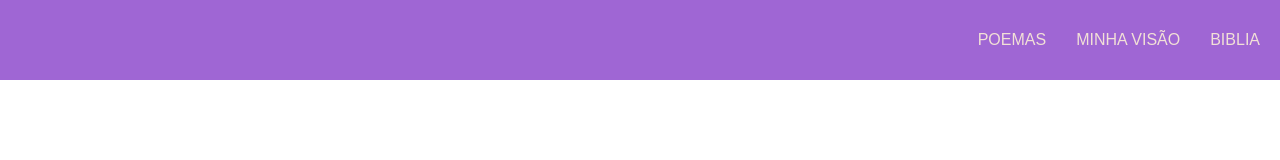
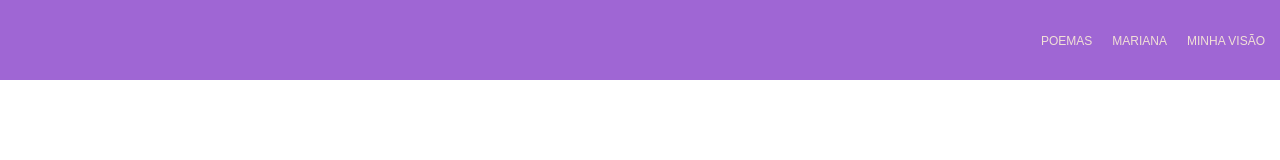
Before and after one commit to Gabriell-Santos/Aniversario_Camila_Perola_Negra, a plain HTML site: page index.html in a window 1280 px wide. Drawn offline with Linux system fonts and the light colour scheme; a web font is replaced by a local one.

Commit message:
fazendo alguns ajustes no nav

```diff
--- a/index.html
+++ b/index.html
@@ -13,12 +13,14 @@
     <title>Peróla Negra</title>
   </head>
   <body>
+    <!--Inicio do Nav-->
     <nav class="Nav">
       <ul class="Nav-list">
         <li><a href="#">POEMAS</a></li>
+        <li><a href="#">MARIANA</a></li>
         <li><a href="#">MINHA VISÃO</a></li>
-        <li><a href="#">BIBLIA</a></li>
       </ul>
     </nav>
+    <!--Fim do Nav-->
   </body>
 </html>
--- a/style.css
+++ b/style.css
@@ -26,7 +26,8 @@ body{
 
 .Nav-list a{
     color: rgba(250, 235, 215, 0.914);
-    padding: 10px;
+    padding: 5px;
     margin-right: 10px;
+    font-size: 12px;
     text-decoration: none;
 }
```
